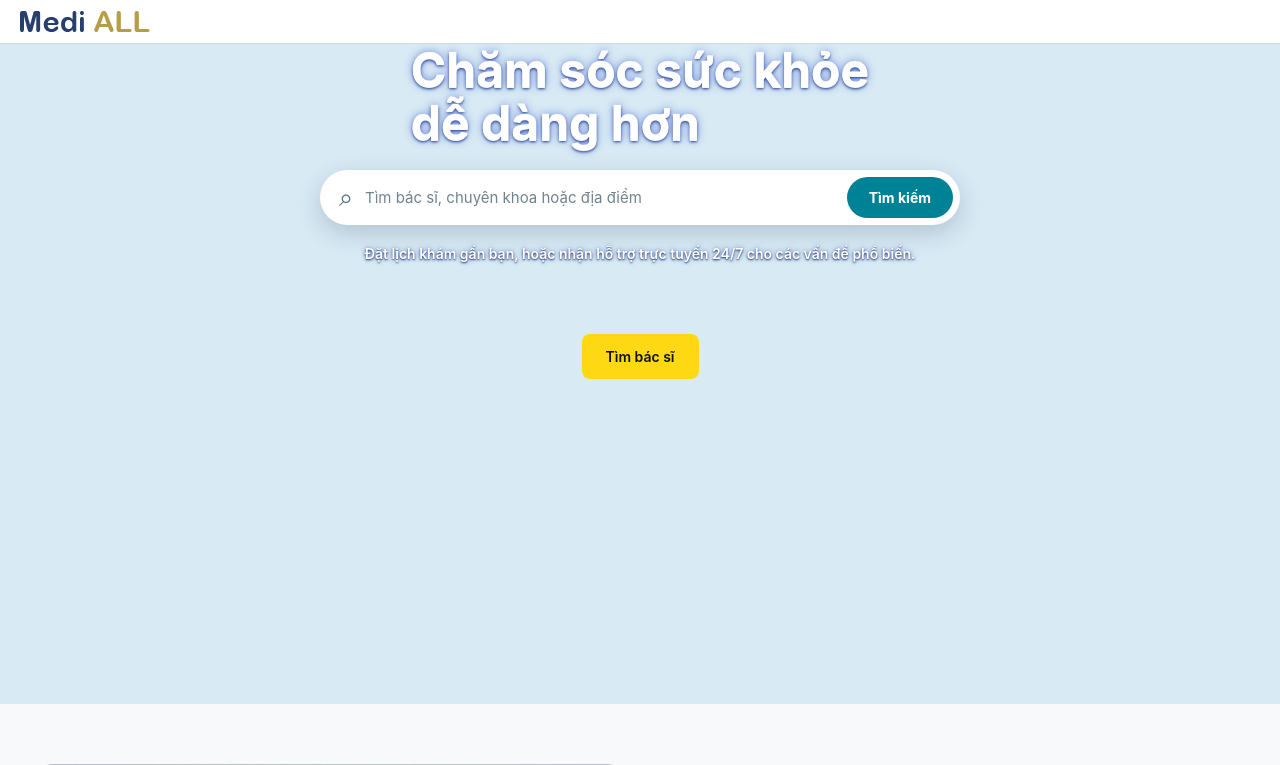
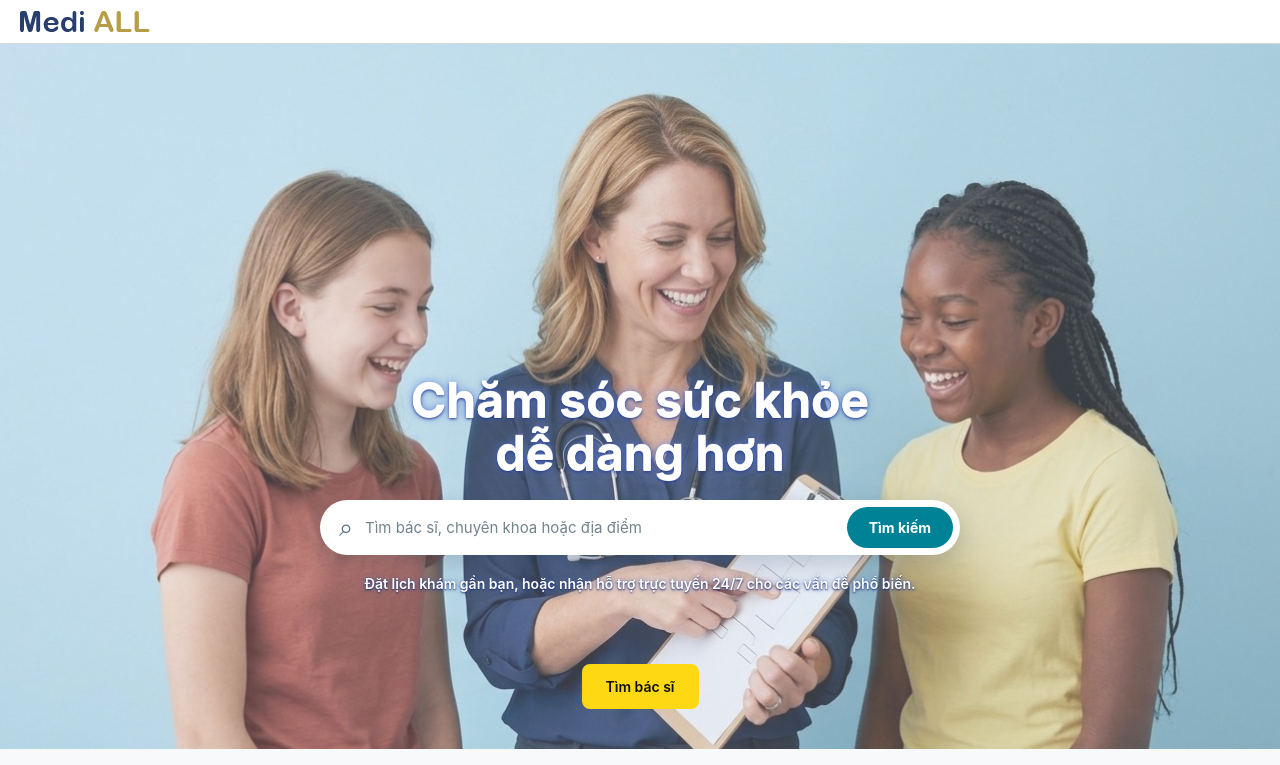
Before and after one commit to DungCaad/mediall, a Django app: template templates/home_vi.html in a window 1280 px wide. Shown: the top 765 px of the page. Run offline with Django 5.2, Linux system fonts and the light colour scheme; the template is opened without the code that fills it, so the values that code supplies are empty.

Commit message:
Restore Vietnamese hero image layout

```diff
--- a/templates/home_vi.html
+++ b/templates/home_vi.html
@@ -11,8 +11,9 @@
 <body>
     {% include 'includes/header.html' %}
 
-    <section class="hero">
+    <section class="hero" style="background-image: url('{% static 'images/hero_care.jpeg' %}');">
         <div class="container">
+            <div class="hero-copy">
                 <h1>Chăm sóc sức khỏe<br>dễ dàng hơn</h1>
                 <form class="hero-search" action="{% url 'doctor_search' %}" method="get" role="search">
                     <span class="hero-search-icon" aria-hidden="true">⌕</span>
@@ -20,6 +21,7 @@
                     <button type="submit">Tìm kiếm</button>
                 </form>
                 <p>Đặt lịch khám gần bạn, hoặc nhận hỗ trợ trực tuyến 24/7 cho các vấn đề phổ biến.</p>
+            </div>
 
             <div class="conditions-carousel">
                 {% for item in carousel_conditions %}
```
Lines whose indentation alone changed are shown as unchanged.
